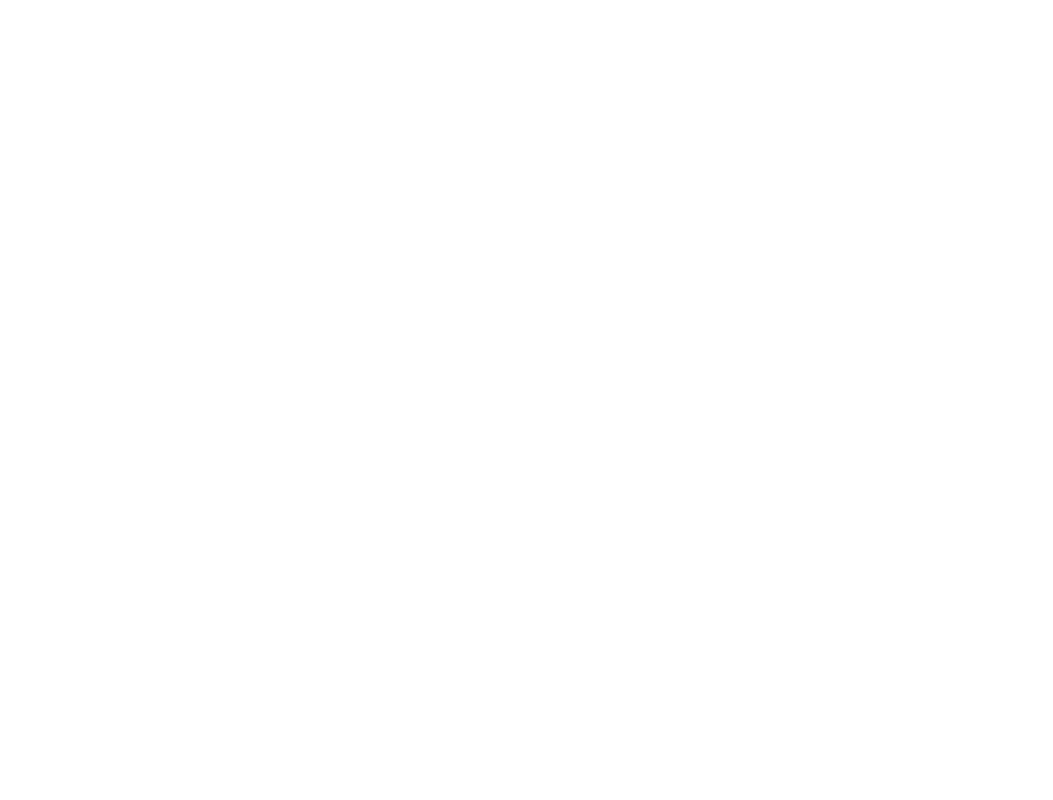
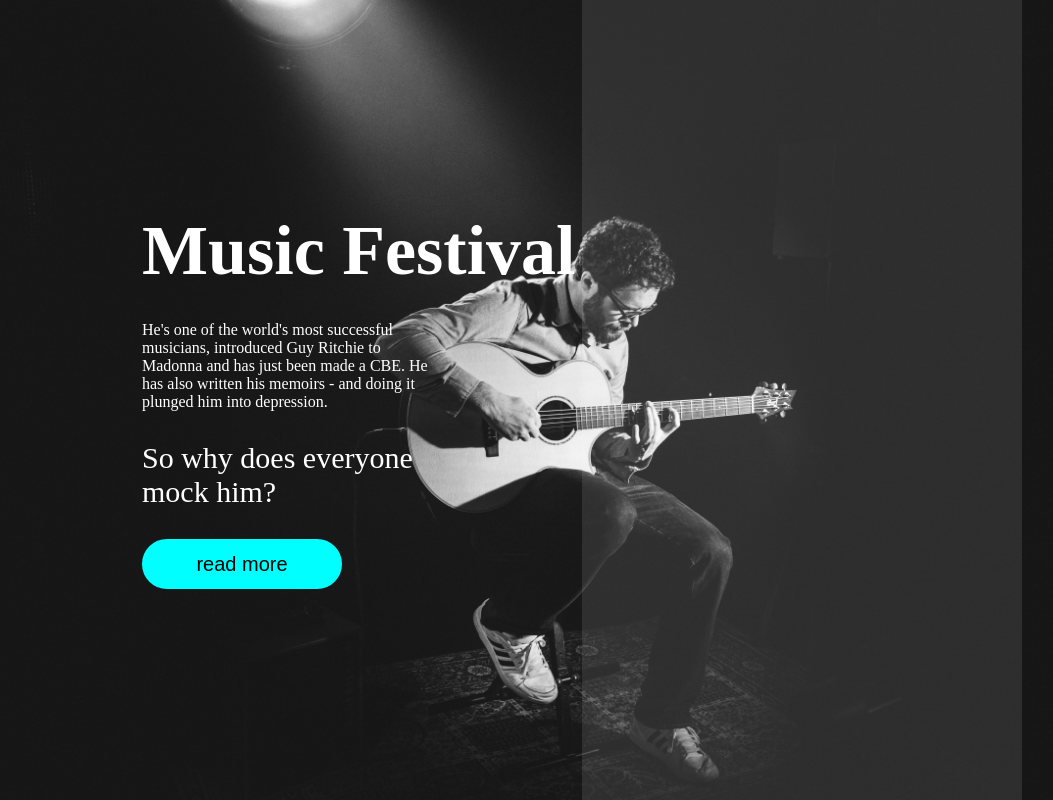
Before and after one commit to Peshala84/acm-web-task, a React (Vite) app: page / in a window 1280 px wide. Shown: the whole page, without its empty margins (58-1111 px from the left). Built offline with nearby package versions, Linux system fonts and the light colour scheme.

Commit message:
chore: Add Home component and update README.md

```diff
--- a/src/App.jsx
+++ b/src/App.jsx
@@ -1,12 +1,13 @@
-import { useState } from 'react'
+import react from 'react'
 import './App.css'
+import Home from './Component/Home/Home'
 
 function App() {
 
 
   return (
     <>
-
+    <Home/>
     </>
   )
 }
--- /dev/null
+++ b/src/Component/Home/Home.css
@@ -0,0 +1,72 @@
+*{
+    margin: 0;
+    padding: 0;
+    box-sizing: border-box;
+}
+
+
+.home-inside{
+    background: url("../../assets/image_1.jpg");
+    background-repeat: no-repeat;
+    background-position: center;
+    position: absolute;
+    background-size: contain;
+    width: 100%;
+    height: 100vh;
+    background-color: rgb(22, 19, 19);
+    display: flex;
+    flex-direction: row;
+}
+.home-inside-left{
+    width: 50%;
+    height: 100vh;
+    display: flex;
+    justify-content: center;
+    flex-direction: column;
+    color: white;
+
+    margin-left: 200px;
+    gap: 30px;
+}
+.home-inside-left h1{
+    font-size: 70px;
+    font-weight: 700;
+
+}
+.home-inside-left p{
+    margin-right: 150px;
+    font-weight: 500;
+}
+.home-inside-left h3{
+    font-size: 30px;
+    font-weight: 500;
+}
+.home-inside-left button{
+    width: 200px;
+    height: 50px;
+    background-color: aqua;
+    color: black;
+    border: 2px solid aqua;
+    font-size: 20px;
+    font-weight: 500;
+    cursor: pointer;
+    border-radius: 25px;
+    transition: 1s;
+}
+.home-inside-left button:hover{
+    background-color: black;
+    color: white;
+    box-shadow:
+      0px 0px 20px aqua,
+      0px 0px 40px aqua,
+      0px 0px 60px aqua;
+
+}
+.home-inside-right{
+    width: 50%;
+    height: 100vh;
+
+   background: linear-gradient(rgba(255, 255, 255, 0.1),rgba(248, 246, 246, 0.1));
+
+    margin-right: 200px;
+}
--- /dev/null
+++ b/src/Component/Home/Home.jsx
@@ -0,0 +1,34 @@
+import React from 'react'
+import './Home.css'
+
+
+
+const Home = () => {
+  return (
+
+    <>
+
+    <div className='home-inside'>
+        <div className='home-inside-left'>
+           <h1>Music Festival</h1>
+           <p>He's one of the world's most successful musicians,
+             introduced Guy Ritchie to Madonna and has just been
+             made a CBE. He has also written his memoirs - and doing it plunged him into depression.</p>
+           <h3>So why does everyone <br /> mock him?</h3>
+           <button>read more</button>
+        </div>
+        <div className='home-inside-right'>
+            <div>
+
+            </div>
+        </div>
+    </div>
+
+
+
+
+    </>
+  )
+}
+
+export default Home
```
Also changed, not shown: src/assets/image_1.jpg (added), 1 other file (tests, documents, lock files or other folders).
